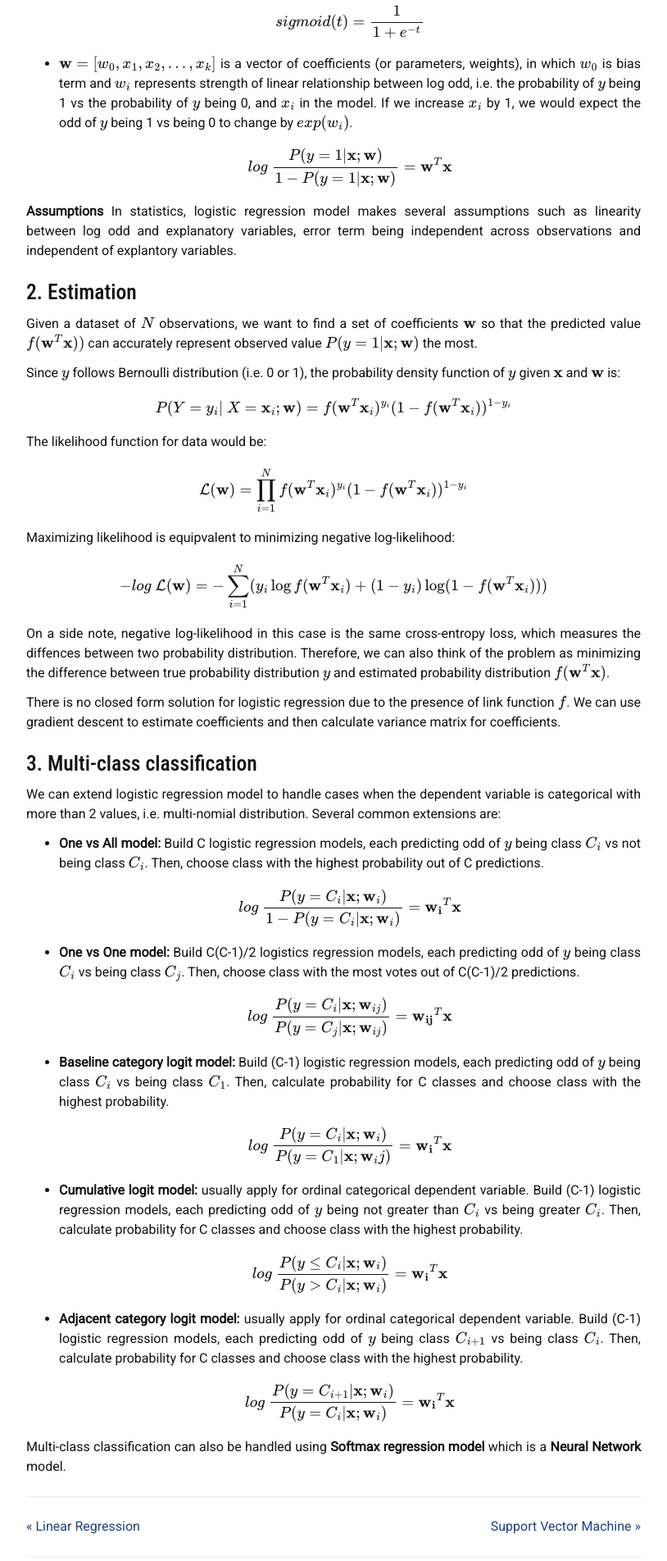
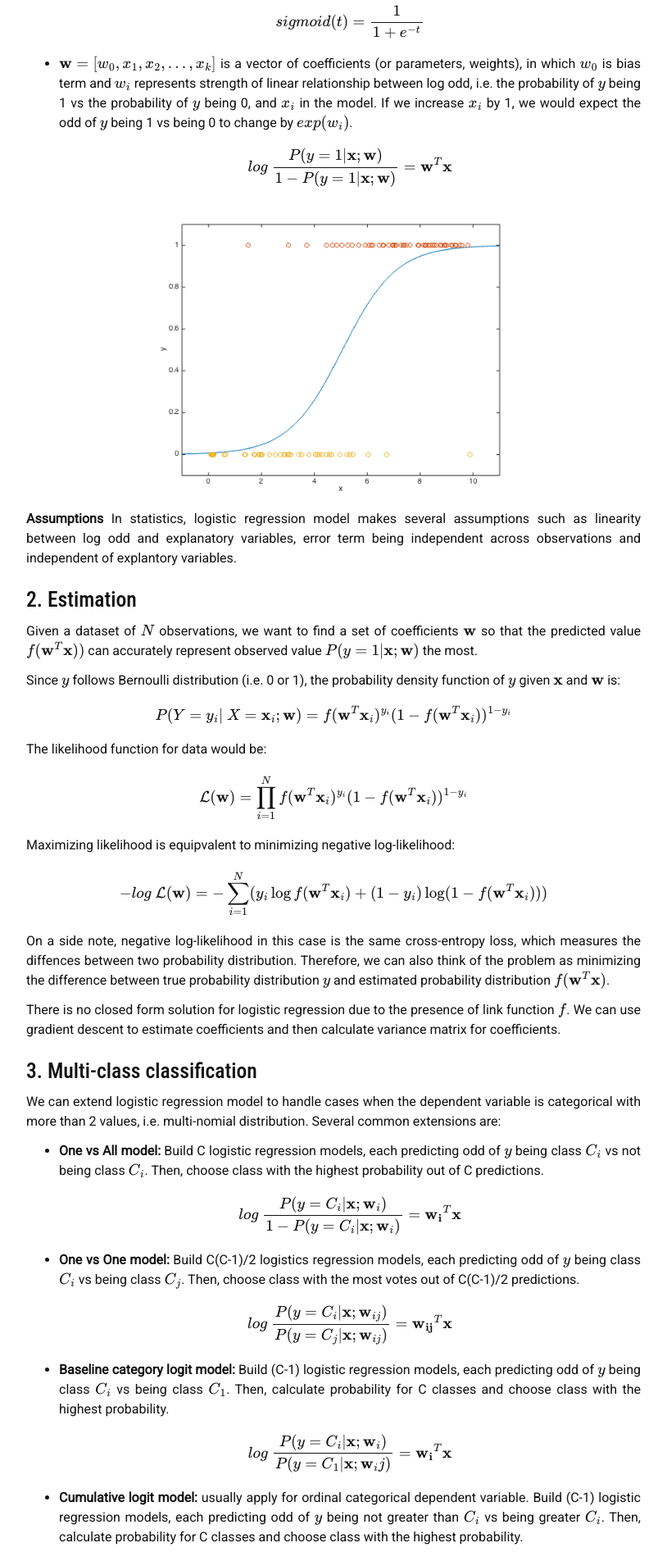
Before and after one commit to liambll/blog-archive, a Jekyll site: the page built from _posts/2017-06-30-logistics-regression.markdown, in a window 1280 px wide. Shown: the part 685-2589 px from the top of the page at 82% size, without its empty margins (233-1047 px from the left). Built offline with Jekyll 4.4.1, drawn with Linux system fonts in a browser that asks for light colours; nearby versions of some CDN libraries; formulas are drawn with MathJax 3; comment, search, counter and statistics services are not loaded.

Commit message:
Update 2017-06-30-logistics-regression.markdown

```diff
--- a/_posts/2017-06-30-logistics-regression.markdown
+++ b/_posts/2017-06-30-logistics-regression.markdown
@@ -23,7 +23,6 @@
 \\[
 P(y=1\|\mathbf{x}; \mathbf{w}) = f(\mathbf{w}^T\mathbf{x})
 \\]
-
 * \\(P(y=1\|\mathbf{x}; \mathbf{w})\\) is the probability of \\(y\\) being 1. The probability of \\(y\\) being 0 would then be 1 - \\(P(y=1\|\mathbf{x}; \mathbf{w})\\).
 * \\(\mathbf{x} = [x_1, x_2, ..., x_k] \\) is a vector of explainatory variables
 * Link function \\(f\\) is logistic sigmoid in this case. Sigmoid function has S -shape with output always between 0 and 1:
@@ -34,7 +33,11 @@
 \\[
 log~\frac{P(y = 1 \| \mathbf{x}; \mathbf{w})}{1 - P(y = 1 \| \mathbf{x}; \mathbf{w})} = \mathbf{w}^T\mathbf{x}
 \\]
-
+<div class="imgcap">
+<div >
+    <img src="/blog/assets/logistic-regression/logistic-regression.png" width = "500">
+</div>
+</div>
 __Assumptions__
 In statistics, logistic regression model makes several assumptions such as linearity between log odd and explanatory variables, error term being independent across observations and independent of explantory variables.
 
```
